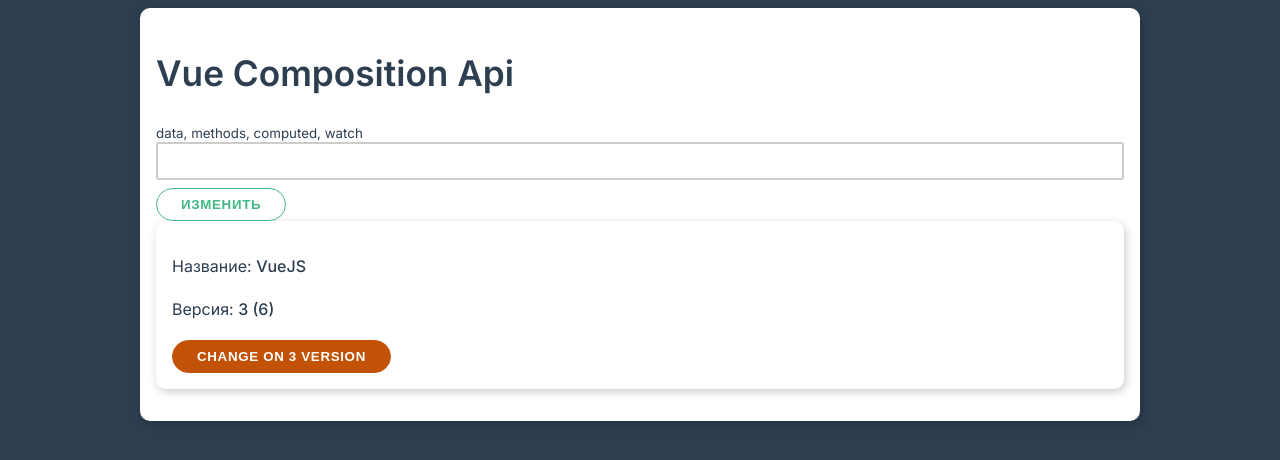
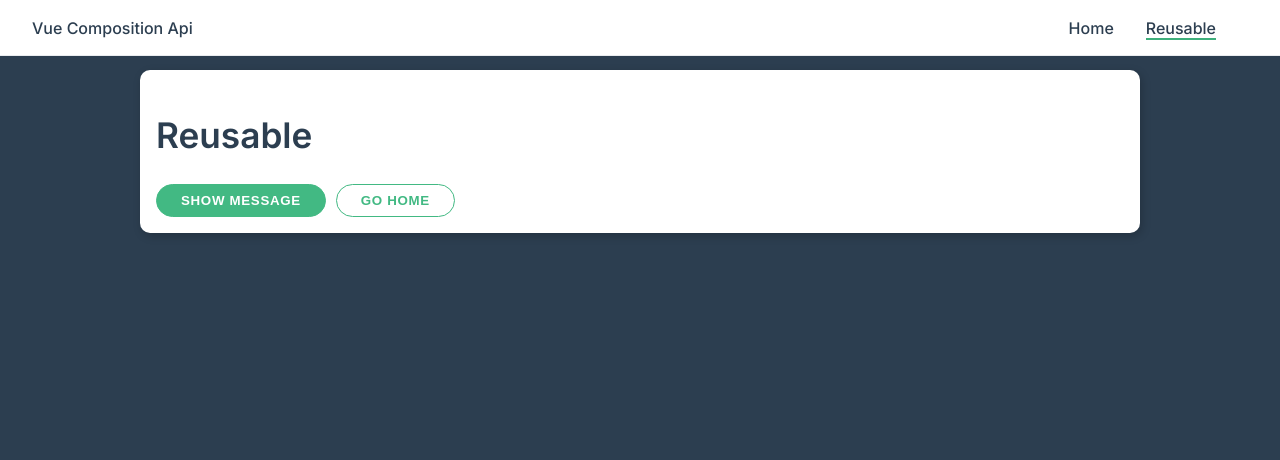
Before and after one commit to glushach/vue-bases, a Vue app in the folder vue-framework/: page /reusable in a window 1280 px wide. Shown: the top 460 px of the page. Built offline with nearby package versions, Linux system fonts and the light colour scheme.

Commit message:
feat: work with Router

```diff
--- a/vue-framework/package.json
+++ b/vue-framework/package.json
@@ -2,13 +2,14 @@
   "name": "06-vue-components",
   "version": "0.1.0",
   "private": true,
-  "scripts":           {
+  "scripts": {
     "serve": "vue-cli-service serve",
     "build": "vue-cli-service build"
   },
   "dependencies": {
     "core-js": "^3.6.5",
-    "vue": "^3.0.0"
+    "vue": "^3.0.0",
+    "vue-router": "^4.0.13"
   },
   "devDependencies": {
     "@vue/cli-plugin-babel": "~4.5.0",
--- a/vue-framework/src/App.vue
+++ b/vue-framework/src/App.vue
@@ -1,104 +1,21 @@
 <template>
-  <div class="container">
-    <div class="card">
-      <h1>Vue Composition Api </h1>
-      <small>data, methods, computed, watch</small>
-      <div class="form-control">
-        <input type="text" v-model="firstName">
-      </div>
+  <header class="navbar">
+    <strong>Vue Composition Api</strong>
 
-      <button class="btn" @click="changeInfo">Изменить</button>
-
-      <FrameforkInfo
-          @change-version="changeVersion"
-          class="test-from-app"
-      >
-        <template>
-          <p>This is footer</p>
-        </template>
-      </FrameforkInfo>
+    <div class="navbar-menu">
+      <li>
+        <router-link to="/">Home</router-link>
+      </li>
+      <li>
+        <router-link to="/reusable">Reusable</router-link>
+      </li>
     </div>
+  </header>
+  <div class="container with-nav">
+    <router-view></router-view>
   </div>
 </template>
 
 <script>
-  import {
-    ref,
-    reactive,
-    toRefs,
-    isRef,
-    isReactive,
-    computed,
-    watch,
-    provide,
-    onBeforeMount,
-    onMounted,
-    onBeforeUpdate,
-    onUpdated,
-    onBeforeUnmount,
-    onUnmounted,
 
-  } from 'vue';
-
-  import FrameforkInfo from "./FrameforkInfo";
-
-  export default {
-    setup() {
-      const name = ref('VueJS')
-      const version = ref(3)
-      const textInput = ref(null)
-      const firstName = ref('')
-
-      console.log('created')
-
-      onBeforeMount(() => {
-        console.log('onBeforeMount')
-      });
-
-      onMounted(() => {
-        console.log('onMounted')
-      })
-
-      onBeforeUpdate(() => {
-        console.log('onBeforeUpdate')
-      })
-
-      onUpdated(() => {
-        console.log('onUpdated')
-      })
-
-      onBeforeUnmount(() => {
-        console.log('onBeforeUnmount')
-      })
-
-      onUnmounted(() => {
-        console.log('onUnmounted')
-      })
-
-      watch(firstName, (newV, oldV) => {
-        console.log(newV)
-        // console.log(oldV)
-      })
-
-      function changeInfo() {
-        name.value = 'Vue JS!'
-        version.value = 42
-
-      }
-
-      function changeVersion(num) {
-        version.value = num;
-      }
-
-      provide('name', name)
-      provide('version', version)
-
-      return {
-        changeInfo,
-        firstName,
-        changeVersion
-      }
-    },
-    components: {FrameforkInfo}
-  }
 </script>
--- a/vue-framework/src/main.js
+++ b/vue-framework/src/main.js
@@ -1,5 +1,8 @@
 import { createApp } from 'vue'
 import App from './App.vue'
 import './theme.css'
+import {router} from "./router";
 
-createApp(App).mount('#app')
+createApp(App)
+  .use(router)
+  .mount('#app')
--- /dev/null
+++ b/vue-framework/src/router.js
@@ -0,0 +1,13 @@
+import {createRouter, createWebHistory} from 'vue-router';
+import HomePage from "./views/HomePage";
+import ReusablePage from "./views/ReusablePage";
+
+export const router = createRouter({
+  history: createWebHistory(),
+  routes: [
+    {path: '/', component: HomePage},
+    {path: '/reusable', component: ReusablePage},
+  ],
+  linkActiveClass: 'active',
+  linkExactActiveClass: 'active'
+})
--- /dev/null
+++ b/vue-framework/src/views/HomePage.vue
@@ -0,0 +1,99 @@
+<template>
+  <div class="card">
+    <h1>Vue Composition Api </h1>
+    <small>data, methods, computed, watch</small>
+    <div class="form-control">
+      <input type="text" v-model="firstName">
+    </div>
+
+    <button class="btn" @click="changeInfo">Изменить</button>
+
+    <FrameforkInfo
+        @change-version="changeVersion"
+        class="test-from-app"
+    >
+      <template>
+        <p>This is footer</p>
+      </template>
+    </FrameforkInfo>
+  </div>
+</template>
+
+<script>
+  import FrameforkInfo from "../FrameforkInfo";
+  import {
+    onBeforeMount,
+    onBeforeUnmount,
+    onBeforeUpdate,
+    onMounted,
+    onUnmounted,
+    onUpdated,
+    provide,
+    ref,
+    watch
+  } from "vue";
+
+export default {
+  setup() {
+    const name = ref('VueJS')
+    const version = ref(3)
+    const textInput = ref(null)
+    const firstName = ref('')
+
+    console.log('created')
+
+    onBeforeMount(() => {
+      console.log('onBeforeMount')
+    });
+
+    onMounted(() => {
+      console.log('onMounted')
+    })
+
+    onBeforeUpdate(() => {
+      console.log('onBeforeUpdate')
+    })
+
+    onUpdated(() => {
+      console.log('onUpdated')
+    })
+
+    onBeforeUnmount(() => {
+      console.log('onBeforeUnmount')
+    })
+
+    onUnmounted(() => {
+      console.log('onUnmounted')
+    })
+
+    watch(firstName, (newV, oldV) => {
+      console.log(newV)
+      // console.log(oldV)
+    })
+
+    function changeInfo() {
+      name.value = 'Vue JS!'
+      version.value = 42
+
+    }
+
+    function changeVersion(num) {
+      version.value = num;
+    }
+
+    provide('name', name)
+    provide('version', version)
+
+    return {
+      changeInfo,
+      firstName,
+      changeVersion
+    }
+  },
+  components: {FrameforkInfo}
+}
+</script>
+
+<style scoped>
+
+</style>
--- /dev/null
+++ b/vue-framework/src/views/ReusablePage.vue
@@ -0,0 +1,33 @@
+<template>
+  <div class="card">
+    <h1>Reusable</h1>
+
+    <button class="btn primary">Show message</button>
+    <button class="btn" @click="navigate">Go home</button>
+  </div>
+</template>
+
+<script>
+  import {useRouter, useRoute} from 'vue-router'
+export default {
+  setup() {
+    const router = useRouter();
+    const route = useRoute();
+
+    console.log(route.path)
+
+    const navigate = () => {
+      console.log(route)
+      router.push('/')
+    }
+
+    return {
+      navigate
+    }
+  }
+}
+</script>
+
+<style scoped>
+
+</style>
```
Also changed, not shown: 1 other file (tests, documents, lock files or other folders).
